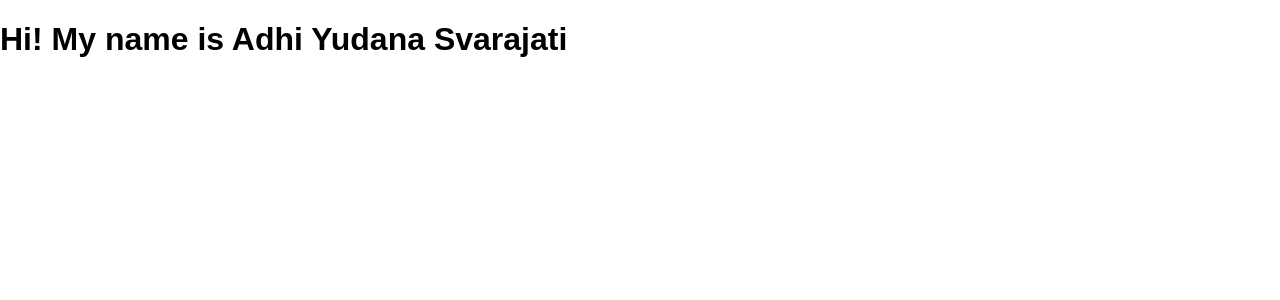
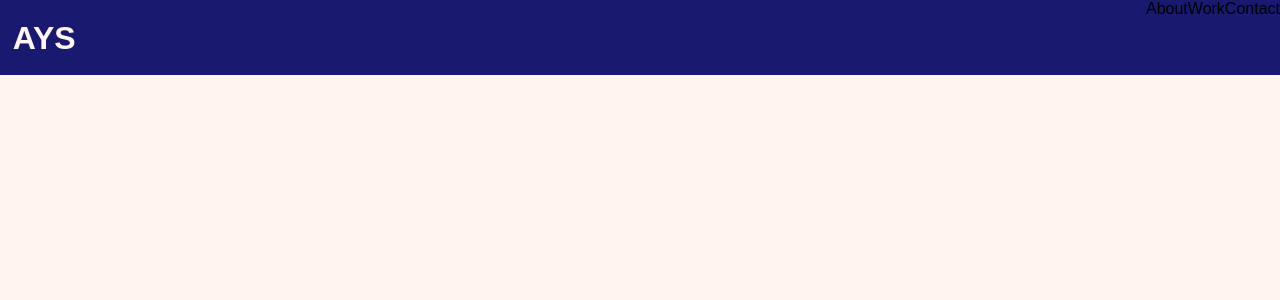
Before and after one commit to adhiyudanas/adhiyudanasvarajati, a Vue app: page / in a window 1280 px wide. Shown: the top 300 px of the page. Built offline with nearby package versions, Linux system fonts and the light colour scheme.

Commit message:
add header and update readme

```diff
--- a/src/App.vue
+++ b/src/App.vue
@@ -1,7 +1,6 @@
 <template>
-  <div id="l-main">
+  <div class="l-main">
     <Header/>
-    <h1>Hi! My name is Adhi Yudana Svarajati</h1>
     <Footer/>
   </div>
 </template>
--- a/src/components/Basic/Header.vue
+++ b/src/components/Basic/Header.vue
@@ -1,12 +1,21 @@
 <template>
   <div class="l-header">
+    <div class="l-header__wrapper">
+      <h1 class="title">AYS</h1>
+    </div>
+    <Navigation/>
   </div>
 </template>
 
 <script lang="ts">
 import { Component, Vue } from 'vue-property-decorator'
+import Navigation from '@/components/Basic/Navigation.vue'
 
-@Component
+@Component({
+  components: {
+    Navigation
+  }
+})
 export default class Header extends Vue {
 
 }
--- /dev/null
+++ b/src/components/Basic/Navigation.vue
@@ -0,0 +1,18 @@
+<template>
+  <div class="c-nav">
+      <div class="c-nav__wrapper">
+          <a>About</a>
+          <a>Work</a>
+          <a>Contact</a>
+      </div>
+  </div>
+</template>
+
+<script lang="ts">
+import { Component, Vue } from 'vue-property-decorator'
+
+@Component
+export default class Navigation extends Vue {
+
+}
+</script>
--- a/src/scss/foundation/_Color.scss
+++ b/src/scss/foundation/_Color.scss
@@ -0,0 +1,3 @@
+$midnight-blue: #191970;
+$sea-shell: #FFF5EE;
+$white: #ffffff;
--- a/src/scss/index.scss
+++ b/src/scss/index.scss
@@ -7,5 +7,9 @@
 @import 'foundation/Mixin';
 
 // import layout
+@import 'layout/Main';
 @import 'layout/Header';
 @import 'layout/Footer';
+
+// import component
+@import 'object/component/Navigation';
--- a/src/scss/layout/_Header.scss
+++ b/src/scss/layout/_Header.scss
@@ -1,3 +1,18 @@
 .l-header {
+    position: fixed;
+    width: 100%;
+    height: 75px;
+    display: flex;
+    display: -webkit-flex;
+    background-color: $midnight-blue;
+    justify-content: space-between;
 
+    &__wrapper {
+        padding: 2.5vh 1vw 2vh 1vw;
+
+        .title {
+            color: $sea-shell;
+            margin: 0;
+        }
+    }
 }
--- /dev/null
+++ b/src/scss/layout/_Main.scss
@@ -0,0 +1,6 @@
+.l-main {
+    width: 100%;
+    height: 100%;
+    position: absolute;
+    background-color: $sea-shell;
+}
--- /dev/null
+++ b/src/scss/object/component/_Navigation.scss
@@ -0,0 +1,6 @@
+.c-nav {
+    &__wrapper {
+
+
+    }
+}
```
Also changed, not shown: src/css/index.min.css (+1 -1 lines), 2 other files (tests, documents, lock files or other folders).
